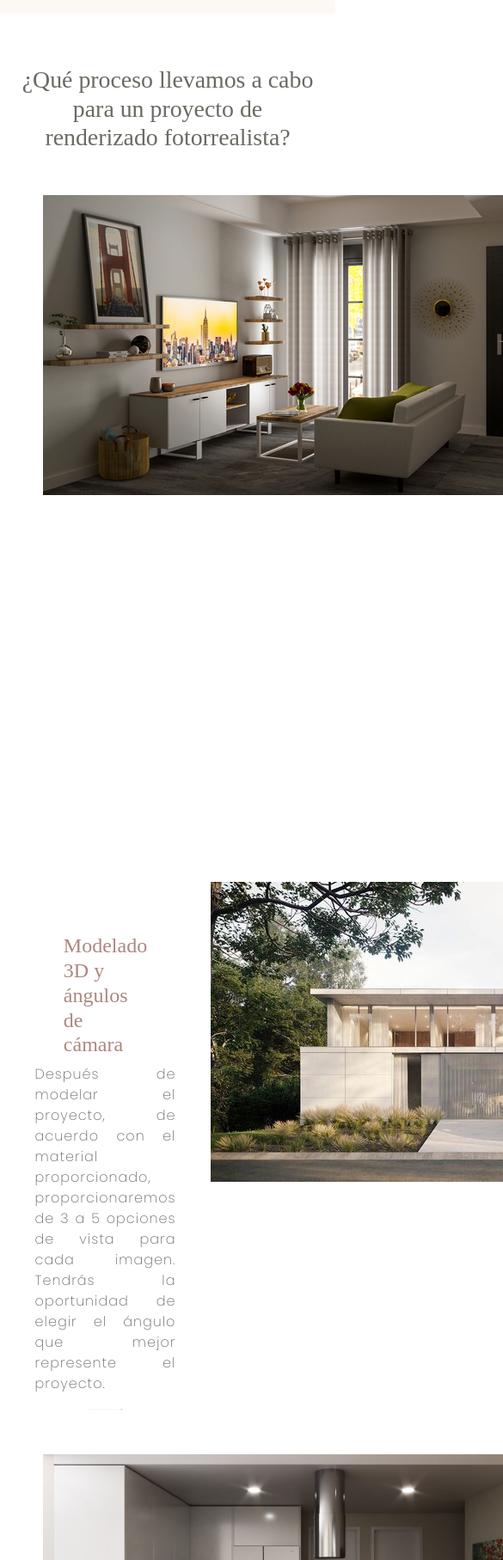
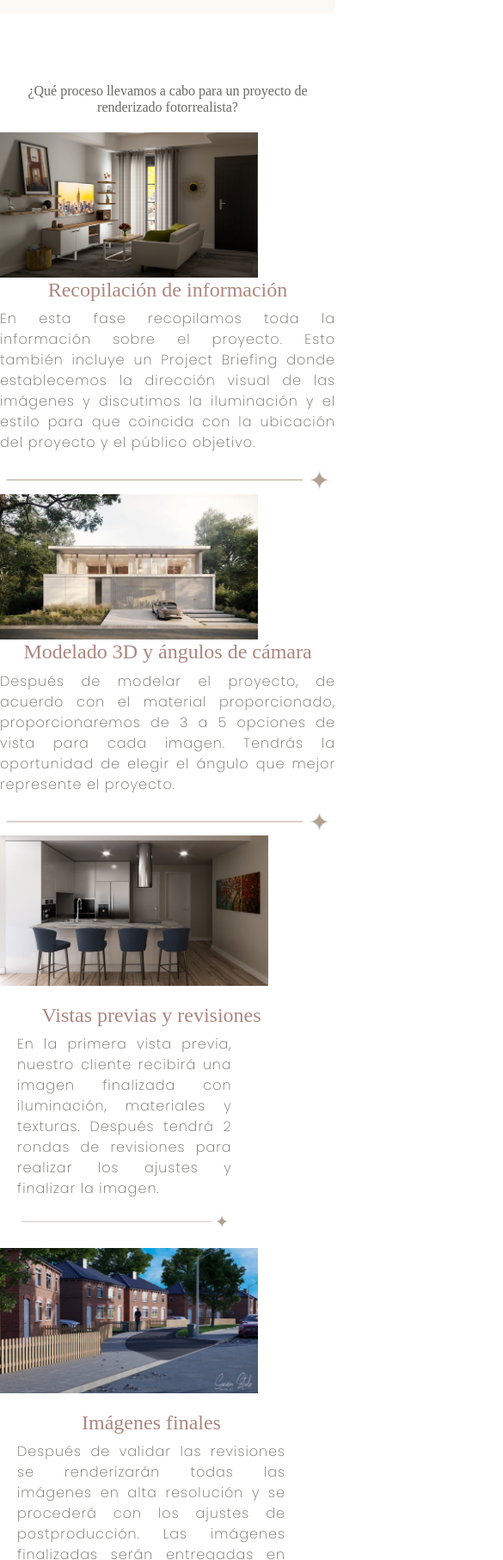
Before and after one commit to isaserrano/renderw, a website: page pages/proceso.html in a window 390 px wide. Shown: the part 185-2000 px from the top of the page at 86% size, 585 px wide, since content can reach past the window. Drawn offline with nearby package versions, Linux system fonts and the light colour scheme.

Commit message:
media-proyectos-ok

```diff
--- a/pages/proceso.html
+++ b/pages/proceso.html
@@ -39,7 +39,7 @@
 
     <main>
         <h1>¿Qué proceso llevamos a cabo para un proyecto de <br> renderizado fotorrealista?</h1>
-
+        <div class="proc">
             <div class="proc-s1">
                 <div class="img1">
                     <img src="../assets/img/salon-post.jpg" alt="Render salón">
@@ -93,6 +93,8 @@
                     <img src="../assets/img/Exterior1.png" alt="urbanización">
                 </div>
             </div>
+        </div>
+
 
         <section class="s-proceso">
             <p class="pideinfo">¿Quieres más información? <br> Contacta conmigo y hablaremos sobre tu proyecto mientras
--- a/scss/layout/_mainestudio.scss
+++ b/scss/layout/_mainestudio.scss
@@ -1,7 +1,7 @@
 .s-st{
     display: flex;
     flex-direction: row;
-    background-color: #FCF9F5;
+
 }
 .presen{
     width: 60%;
--- a/scss/layout/_media320.scss
+++ b/scss/layout/_media320.scss
@@ -42,7 +42,7 @@
         gap: 10px;
     }
 
-    @media(max-width: 320px){
+
 
         .container-s1{
         display: flex;
@@ -118,8 +118,8 @@
             height: 300px;
             margin-top: -50px;
             padding-bottom: 20px;
-          }
-          .s4-img {
+
+        .s4-img {
             margin-right: 0;
         }
         .s4-card{
@@ -158,13 +158,121 @@
 
 /*ESTUDIO*/
 
-.s-st{
+div .s-st{
     width: 100%;
     display: flex;
     flex-direction: column;
+    flex-wrap: wrap;
 }
 .foto{
     width: 50%;
 }
 }
+/*proceso*/
+main h1{
+    font-size: 1rem;
+    margin: 5%;
 }
+
+.presen{
+    width: 100%;
+}
+
+.proc{
+    display: flex;
+    flex-direction: column;
+    width: 100%;
+}
+
+
+div .proc-s1 {
+    display: flex;
+    flex-direction: column;
+    margin: 0px;
+    img{
+        width: 300px;
+    }
+}
+div .card1{
+    width: 80%;
+    padding: 0px;
+    margin: 20px 20px;
+    text-align: center;
+    }
+}
+div .proc-s2 {
+    display: flex;
+    flex-direction: column-reverse;
+    margin: 0px;
+    img{
+        width: 300px;
+    }
+}
+div .card2 {
+    width: 80%;
+    padding: 0px;
+    margin: 20px 20px;
+    text-align: center;
+}
+div .proc-s3 {
+    display: flex;
+    flex-direction: column;
+    margin: 0px;
+    img{
+        width: 80%;
+        height: 80%;
+    }
+}
+div .card3 {
+    width: 80%;
+    padding: 0px;
+    margin: 20px 20px;
+    text-align: center;
+}
+div .proc-s4 {
+    display: flex;
+    flex-direction: column-reverse;
+    margin: 0px;
+    img{
+        width: 300px;
+    }
+}
+div .card4 {
+    width: 80%;
+    padding: 0px;
+    margin: 20px 20px;
+    text-align: center;
+}
+
+/* proyectos */
+.intro{
+    font-size: 1rem;
+}
+
+h1.porfolio {
+    font-size: 16px;
+    padding: 5%;
+}
+
+
+section.trabajos {
+    flex-direction: column;
+    align-items: center;
+
+}
+div.card1{
+    margin: 0px;
+    padding: 0px;
+    width: 100%;
+    img{
+        width: 100%;
+    }
+}
+div.card2{
+    margin: 0px;
+    padding: 0px;
+    width: 100%;
+    img{
+        width: 100%;
+    }
+}
```
Also changed, not shown: index.html (+5 -0 lines), pages/estudio.html (+2 -2 lines), css/style.css, 1 other file. Lines whose indentation alone changed are shown as unchanged.
